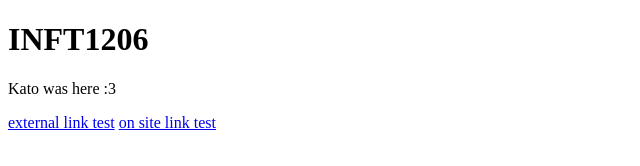
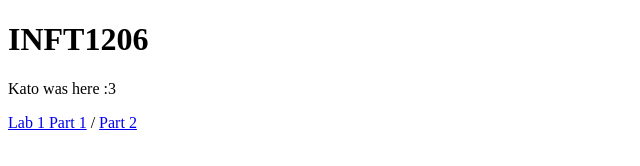
Before and after one commit to KatoGalaxy/katogalaxy.github.io, a plain HTML site: page index.html in a window 1280 px wide. Shown: the whole page, without its empty margins (0-640 px from the left). Drawn offline with Linux system fonts and the light colour scheme.

Commit message:
Updated home page
Now includes links to assignments. Test links removed because I didn't really need em

```diff
--- a/index.html
+++ b/index.html
@@ -6,7 +6,6 @@
 <body>
     <h1>INFT1206</h1>
     <p>Kato was here :3</p>
-    <p><a href="https://www.ihasabucket.com/">external link test</a>
-    <a href="test.html">on site link test</a>
+    <p><a href="lab1/part1/index.html">Lab 1 Part 1</a> / <a href="lab1/part2/index.html">Part 2</a>
 </body>
 </html>
```
